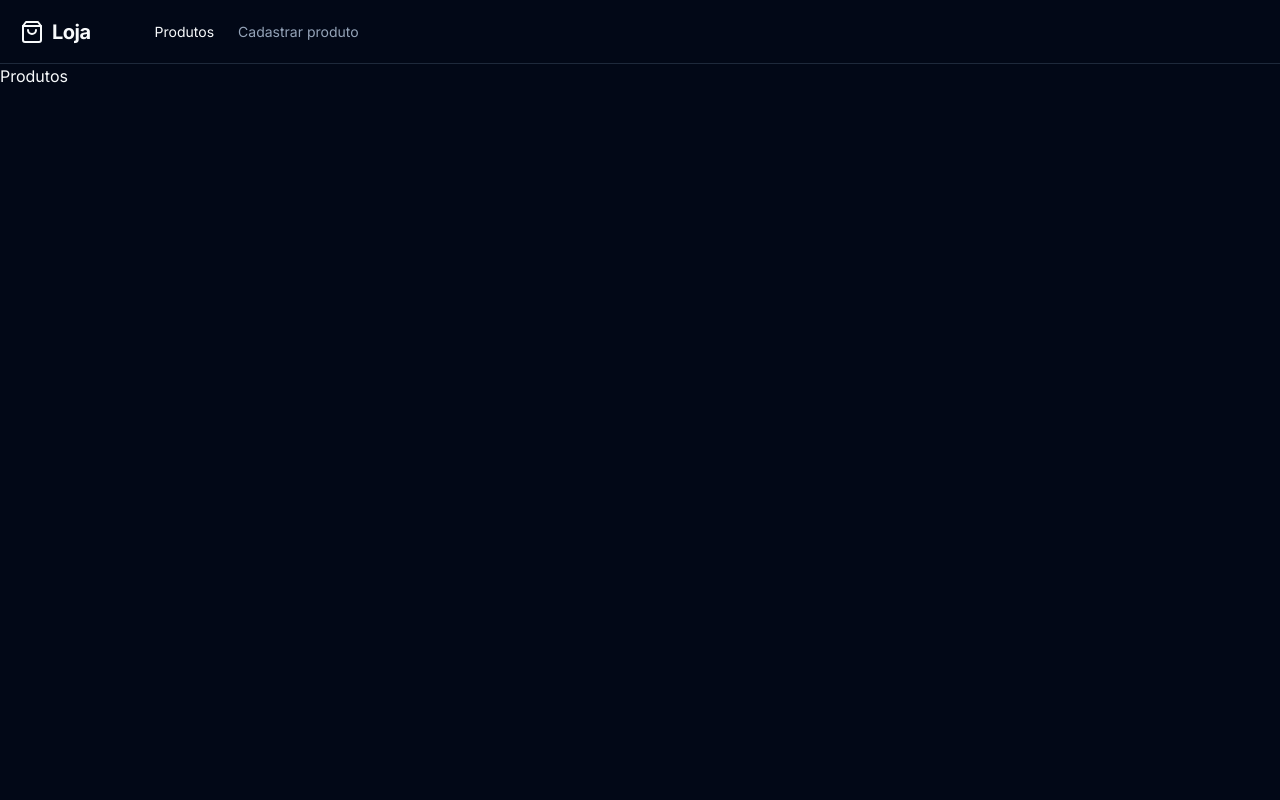
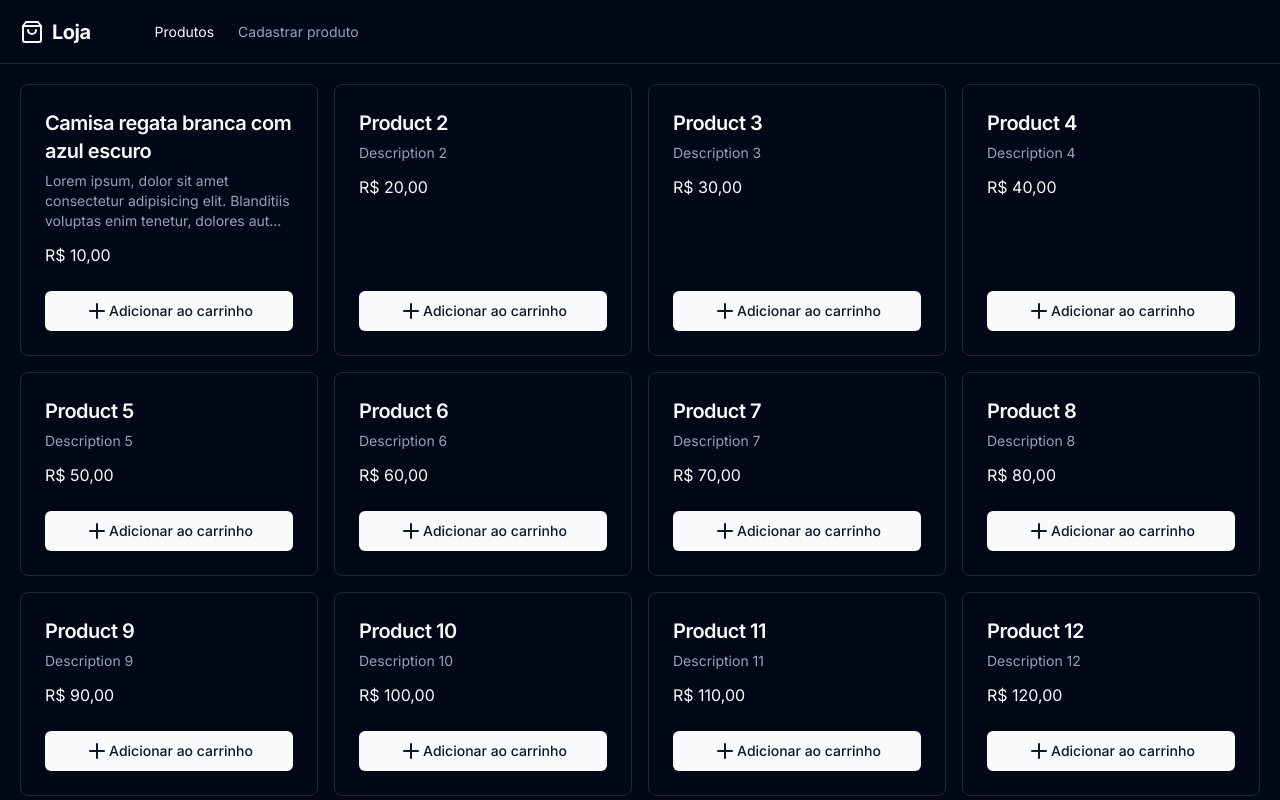
Before and after one commit to MarceloDCastro/desafio-loja-de-produtos, a Next.js app: page / in a window 1280 px wide. Shown: the top 800 px of the page. Built offline with nearby package versions, Linux system fonts and the light colour scheme.

Commit message:
feat: product list

```diff
--- a/src/app/(app)/page.tsx
+++ b/src/app/(app)/page.tsx
@@ -1,3 +1,118 @@
+import { ProductCard } from '@/components/product-card'
+
+export interface Product {
+  id: string
+  name: string
+  description: string
+  value: number
+}
+
+const products: Product[] = [
+  {
+    id: '1',
+    name: 'Camisa regata branca com azul escuro',
+    description:
+      'Lorem ipsum, dolor sit amet consectetur adipisicing elit. Blanditiis voluptas enim tenetur, dolores aut quae maxime est cupiditate fugiat. Itaque recusandae aspernatur veritatis quas. Molestias a accusantium modi quod odit.',
+    value: 10,
+  },
+  {
+    id: '2',
+    name: 'Product 2',
+    description: 'Description 2',
+    value: 20,
+  },
+  {
+    id: '3',
+    name: 'Product 3',
+    description: 'Description 3',
+    value: 30,
+  },
+  {
+    id: '4',
+    name: 'Product 4',
+    description: 'Description 4',
+    value: 40,
+  },
+  {
+    id: '5',
+    name: 'Product 5',
+    description: 'Description 5',
+    value: 50,
+  },
+  {
+    id: '6',
+    name: 'Product 6',
+    description: 'Description 6',
+    value: 60,
+  },
+  {
+    id: '7',
+    name: 'Product 7',
+    description: 'Description 7',
+    value: 70,
+  },
+  {
+    id: '8',
+    name: 'Product 8',
+    description: 'Description 8',
+    value: 80,
+  },
+  {
+    id: '9',
+    name: 'Product 9',
+    description: 'Description 9',
+    value: 90,
+  },
+  {
+    id: '10',
+    name: 'Product 10',
+    description: 'Description 10',
+    value: 100,
+  },
+  {
+    id: '11',
+    name: 'Product 11',
+    description: 'Description 11',
+    value: 110,
+  },
+  {
+    id: '12',
+    name: 'Product 12',
+    description: 'Description 12',
+    value: 120,
+  },
+  {
+    id: '13',
+    name: 'Product 13',
+    description: 'Description 13',
+    value: 130,
+  },
+  {
+    id: '14',
+    name: 'Product 14',
+    description: 'Description 14',
+    value: 140,
+  },
+  {
+    id: '15',
+    name: 'Product 15',
+    description: 'Description 15',
+    value: 150,
+  },
+  {
+    id: '16',
+    name: 'Product 16',
+    description: 'Description 16',
+    value: 160,
+  },
+]
+
 export default function Home() {
-  return <div>Produtos</div>
+  return (
+    <div className="p-5 grid grid-cols-12 gap-4">
+      {products.map((product) => (
+        <ProductCard key={product.id} product={product} />
+      ))}
+    </div>
+  )
 }
--- /dev/null
+++ b/src/components/product-card.tsx
@@ -0,0 +1,43 @@
+import { Product } from '@/app/(app)/page'
+import {
+  Card,
+  CardContent,
+  CardDescription,
+  CardFooter,
+  CardHeader,
+  CardTitle,
+} from './ui/card'
+import { Button } from './ui/button'
+import { Plus } from 'lucide-react'
+
+interface ProductCardProps {
+  product: Product
+}
+
+export function ProductCard({ product }: ProductCardProps) {
+  const handledValue = product.value.toLocaleString('pt-BR', {
+    style: 'currency',
+    currency: 'BRL',
+  })
+
+  return (
+    <Card className="col-span-12 sm:col-span-6 md:col-span-4 lg:col-span-3 2xl:col-span-2 h-full flex flex-col">
+      <CardHeader className="pb-3">
+        <CardTitle className="max-h-[60px] custom-ellipsis text-xl">
+          {product.name}
+        </CardTitle>
+        <CardDescription className="max-h-[70px] custom-ellipsis">
+          {product.description}
+        </CardDescription>
+      </CardHeader>
+      <CardContent className="flex-1">
+        <span className="block">{handledValue}</span>
+      </CardContent>
+      <CardFooter>
+        <Button className="w-full">
+          <Plus /> Adicionar ao carrinho
+        </Button>
+      </CardFooter>
+    </Card>
+  )
+}
--- /dev/null
+++ b/src/components/ui/card.tsx
@@ -0,0 +1,79 @@
+import * as React from "react"
+
+import { cn } from "@/lib/utils"
+
+const Card = React.forwardRef<
+  HTMLDivElement,
+  React.HTMLAttributes<HTMLDivElement>
+>(({ className, ...props }, ref) => (
+  <div
+    ref={ref}
+    className={cn(
+      "rounded-lg border bg-card text-card-foreground shadow-sm",
+      className
+    )}
+    {...props}
+  />
+))
+Card.displayName = "Card"
+
+const CardHeader = React.forwardRef<
+  HTMLDivElement,
+  React.HTMLAttributes<HTMLDivElement>
+>(({ className, ...props }, ref) => (
+  <div
+    ref={ref}
+    className={cn("flex flex-col space-y-1.5 p-6", className)}
+    {...props}
+  />
+))
+CardHeader.displayName = "CardHeader"
+
+const CardTitle = React.forwardRef<
+  HTMLParagraphElement,
+  React.HTMLAttributes<HTMLHeadingElement>
+>(({ className, ...props }, ref) => (
+  <h3
+    ref={ref}
+    className={cn(
+      "text-2xl font-semibold leading-none tracking-tight",
+      className
+    )}
+    {...props}
+  />
+))
+CardTitle.displayName = "CardTitle"
+
+const CardDescription = React.forwardRef<
+  HTMLParagraphElement,
+  React.HTMLAttributes<HTMLParagraphElement>
+>(({ className, ...props }, ref) => (
+  <p
+    ref={ref}
+    className={cn("text-sm text-muted-foreground", className)}
+    {...props}
+  />
+))
+CardDescription.displayName = "CardDescription"
+
+const CardContent = React.forwardRef<
+  HTMLDivElement,
+  React.HTMLAttributes<HTMLDivElement>
+>(({ className, ...props }, ref) => (
+  <div ref={ref} className={cn("p-6 pt-0", className)} {...props} />
+))
+CardContent.displayName = "CardContent"
+
+const CardFooter = React.forwardRef<
+  HTMLDivElement,
+  React.HTMLAttributes<HTMLDivElement>
+>(({ className, ...props }, ref) => (
+  <div
+    ref={ref}
+    className={cn("flex items-center p-6 pt-0", className)}
+    {...props}
+  />
+))
+CardFooter.displayName = "CardFooter"
+
+export { Card, CardHeader, CardFooter, CardTitle, CardDescription, CardContent }
--- a/src/styles/globals.css
+++ b/src/styles/globals.css
@@ -74,3 +74,10 @@
     @apply bg-background text-foreground;
   }
 }
+
+.custom-ellipsis {
+  display: -webkit-box;
+ -webkit-line-clamp: 3;
+ overflow: hidden;
+ -webkit-box-orient: vertical;
+}
```
